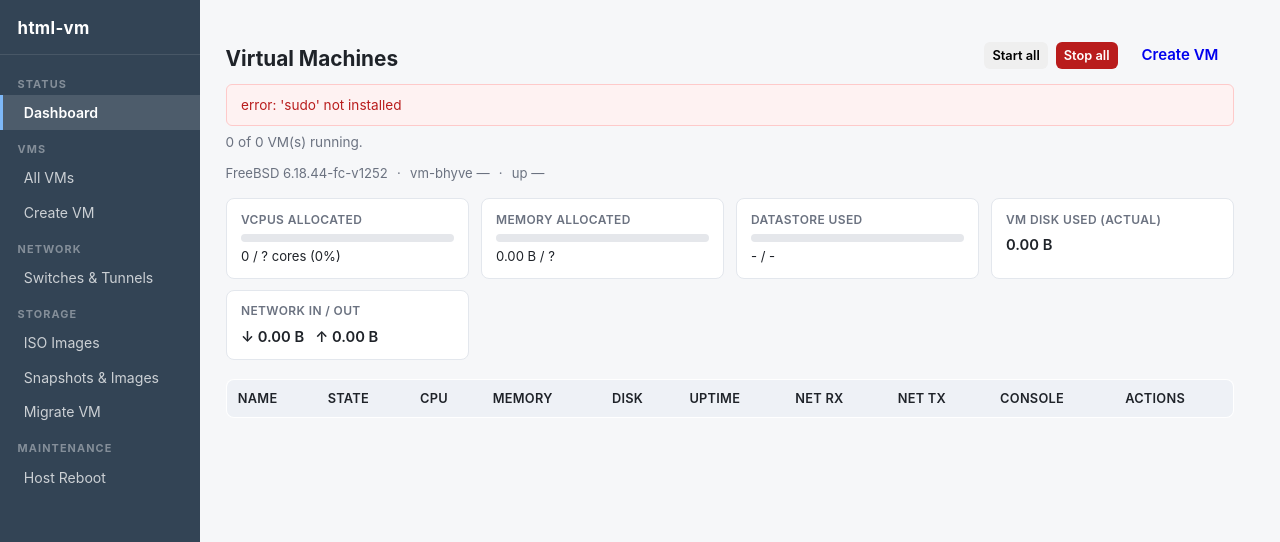
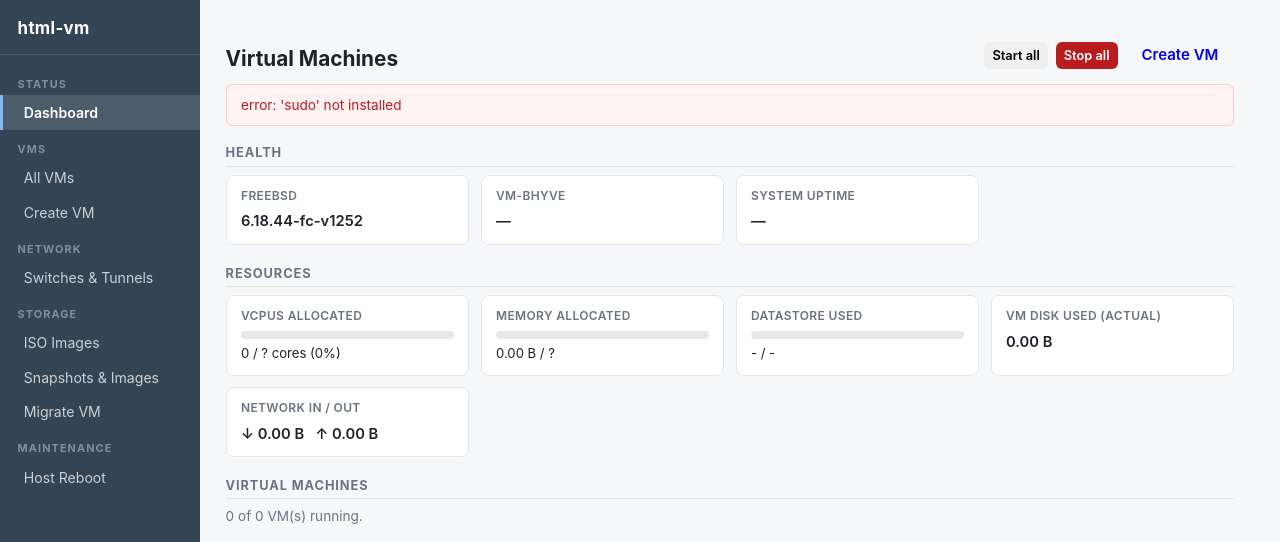
Before and after one commit to failedrequest/html-vm, a Flask app: page / in a window 1280 px wide. Shown: the top 542 px of the page. Run offline with Flask 3, Linux system fonts and the light colour scheme; the visitor is signed in with stand-in values (Sample User, id 1); lists and menus that the app fills with data are empty.

Commit message:
Dashboard: Health section with cap-item boxes above Resources and VMs
- Health section at top: FreeBSD, vm-bhyve, System uptime — each in
  its own cap-item box matching the Resources grid style exactly
- Resources section header added above the existing capacity bars
- Virtual Machines section header added above the VM table
- Removed the old inline .host-meta text bar
- style.css: replaced .host-meta with .section-hdr for all three headers

```diff
--- a/static/style.css
+++ b/static/style.css
@@ -217,6 +217,6 @@ button.edit-btn.active { background: var(--link); color: #fff; border-color: var
 .tab.active { color: var(--ink); background: var(--panel); border-color: var(--border); font-weight: 600; }
 .tab.disabled { color: var(--muted); cursor: default; font-style: italic; }
 
-/* ── Host meta bar (dashboard) ────────────────────────────────────── */
-.host-meta { font-size: .82rem; color: var(--muted); margin: -.25rem 0 .9rem; }
-.host-meta .sep { margin: 0 .35rem; }
+/* ── Dashboard section headers ───────────────────────────────────── */
+.section-hdr { font-size: .8rem; font-weight: 700; text-transform: uppercase;
+  letter-spacing: .07em; color: var(--muted); margin: 1.1rem 0 .4rem; }
--- a/templates/dashboard.html
+++ b/templates/dashboard.html
@@ -20,17 +20,31 @@
 
 {% if vm_error %}<div class="flash error">{{ vm_error }}</div>{% endif %}
 
-<p class="sub" id="vm-sub">{{ running }} of {{ vms|length }} VM(s) running.</p>
+{# ── Health ──────────────────────────────────────────────────────────── #}
+<h2 class="section-hdr">Health</h2>
+<div class="host-caps">
+  <div class="cap-grid">
 
-<div class="host-meta">
-  <span>FreeBSD {{ host.freebsd_version or '—' }}</span>
-  <span class="sep">·</span>
-  <span>vm-bhyve {{ host.vmbhyve_version or '—' }}</span>
-  <span class="sep">·</span>
-  <span>up {{ host.uptime or '—' }}</span>
+    <div class="cap-item">
+      <div class="cap-label">FreeBSD</div>
+      <div class="cap-num stat">{{ host.freebsd_version or '—' }}</div>
+    </div>
+
+    <div class="cap-item">
+      <div class="cap-label">vm-bhyve</div>
+      <div class="cap-num stat">{{ host.vmbhyve_version or '—' }}</div>
+    </div>
+
+    <div class="cap-item">
+      <div class="cap-label">System uptime</div>
+      <div class="cap-num stat">{{ host.uptime or '—' }}</div>
+    </div>
+
+  </div>
 </div>
 
 {# ── Host resource bars ─────────────────────────────────────────────── #}
+<h2 class="section-hdr">Resources</h2>
 <div class="host-caps">
   <div class="cap-grid">
 
@@ -76,6 +90,9 @@
 
   </div>
 </div>
+
+<h2 class="section-hdr">Virtual Machines</h2>
+<p class="sub" id="vm-sub">{{ running }} of {{ vms|length }} VM(s) running.</p>
 
 <table class="data">
   <thead>
```
